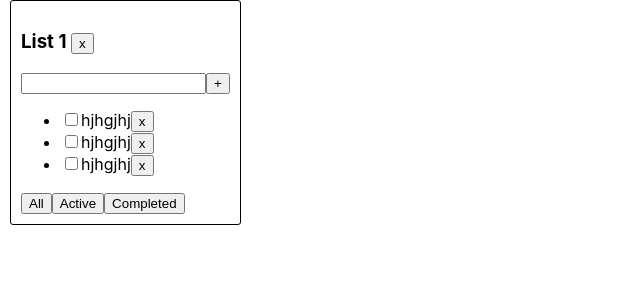
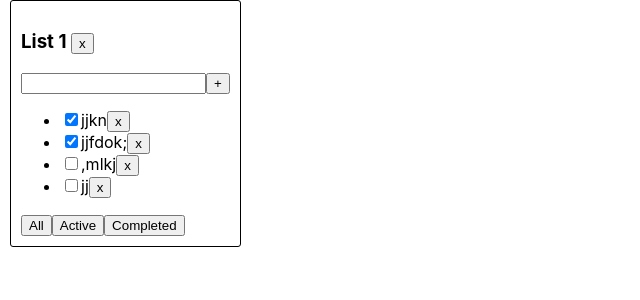
Before and after one commit to andreiryaskov/todolist_2, a React (Create React App) app: page / in a window 1280 px wide. Shown: the top 300 px of the page, without its empty margins (0-640 px from the left). Built offline with nearby package versions, Linux system fonts and the light colour scheme.

Commit message:
deleteTask

```diff
--- a/src/App.tsx
+++ b/src/App.tsx
@@ -1,10 +1,24 @@
-import React from 'react';
+import React, {useState} from 'react';
 import TodoList from "./todoList";
+import {v1} from "uuid";
 
 const App = () => {
+
+    let [tasks, setTask] = useState([
+        {id: v1(), title: 'jjkn', isDone: true},
+        {id: v1(), title: 'jjfdok;', isDone: true},
+        {id: v1(), title: ',mlkj', isDone: false},
+        {id: v1(), title: 'jj', isDone: false}
+    ])
+
+    const deleteTask = (id: string) => {
+        tasks = tasks.filter(t => t.id != id)
+        setTask(tasks)
+    }
+
     return (
         <div className={'app_wrapper'}>
-            <TodoList/>
+            <TodoList tasks={tasks} deleteTask={deleteTask}/>
         </div>
     );
 };
--- a/src/todoList.tsx
+++ b/src/todoList.tsx
@@ -1,15 +1,34 @@
 import React from 'react';
 import './App.css'
 
-const TodoList = () => {
+
+type TaskType = {
+    id: string
+    title: string
+    isDone: boolean
+}
+
+type PropsType = {
+    tasks: TaskType[]
+    deleteTask: (id: string) => void
+}
+
+
+const TodoList = (props: PropsType) => {
+
+    let task = props.tasks.map(t => <li key={t.id}
+                                        id={t.id}><input type={'checkbox'}
+                                                         checked={t.isDone}/>{t.title}
+        <button onClick={ () => {props.deleteTask(t.id)} }>x</button>
+    </li>)
+
     return (
         <div className={'todolist_wrapper'}>
             <h3>List 1 <button>x</button></h3>
-            <input className="add_input"/><button>+</button>
+            <input className="add_input"/>
+            <button>+</button>
             <ul>
-                <li><input type={'checkbox'}/>hjhgjhj<button>x</button></li>
-                <li><input type={'checkbox'}/>hjhgjhj<button>x</button></li>
-                <li><input type={'checkbox'}/>hjhgjhj<button>x</button></li>
+                {task}
             </ul>
             <button>All</button>
             <button>Active</button>
@@ -18,5 +37,4 @@ const TodoList = () => {
     );
 };
 
-export default TodoList
-;
+export default TodoList;
```
